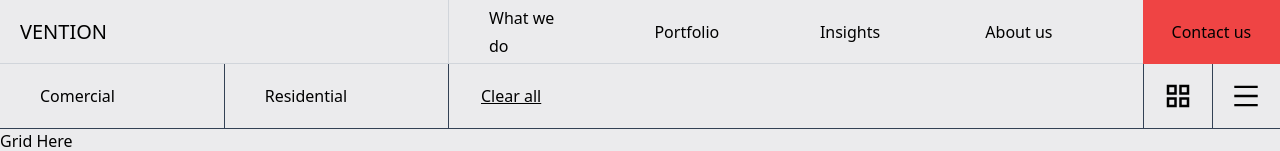
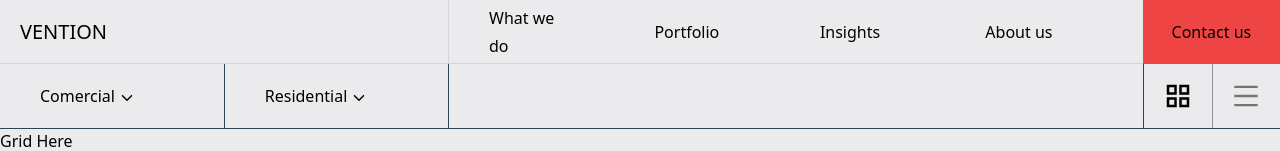
Before and after one commit to DemonHa/specialpainting, a Next.js app: page /what-we-do in a window 1280 px wide. Shown: the top 151 px of the page. Built offline with nearby package versions, Linux system fonts and the light colour scheme.

Commit message:
finishedFilters for big screens

```diff
--- /dev/null
+++ b/src/features/what-we-do/work-samples-grid/filter-tabs/custom-select/index.tsx
@@ -0,0 +1,37 @@
+'use client';
+
+import React, { useState } from 'react'
+
+const CustomSelect = () => {
+  const [showOptions, setShowOptions] = useState();
+
+  return (
+    <div className='divide-y divide-slate-700'>
+      <div className='py-5 px-3'>
+        Filter by...
+      </div>
+      <div className='w-[100vw] absolute flex flex-col left-0 h-[70vh] dark:bg-background-dark z-10 space-y-4'>
+        <div className='flex justify-between text-2xl items-center px-3 py-2'>
+          <div>Filters</div>
+          <div>X</div>
+        </div>
+        <div className='flex flex-col flex-1 items-center'>
+          <div className='text-xl border-t-[1px] w-full text-center py-4 border-slate-700'>
+            Residential
+          </div>
+          <div className='text-xl border-y-[1px] w-full text-center py-4 border-slate-700'>
+            Comercial
+          </div>
+          <div className='flex flex-1 justify-center items-end py-8'>
+            <div className='text-base underline' style={{ textUnderlineOffset: '4px' }}>Clear all</div>
+          </div>
+          <button className='py-5 text-center bg-orange-500 w-full'>
+            View Results (17)
+          </button>
+        </div>
+      </div>
+    </div>
+  )
+}
+
+export default CustomSelect
--- /dev/null
+++ b/src/features/what-we-do/work-samples-grid/filter-tabs/expandable-menu/index.tsx
@@ -0,0 +1,81 @@
+import React, { useState, useCallback } from 'react'
+import { IoIosArrowDown } from "react-icons/io";
+import { FilterSchemaTypes } from '../../index';
+import { IoMdCheckmark } from "react-icons/io";
+import defaultFilters from '../../utils/defaultFilters';
+
+
+type OuterFilterTypes = 'comercial' | 'residential';
+
+type InnerFilterTypes = 'interior' | 'exterior';
+
+type PropTypes = {
+  filters: FilterSchemaTypes;
+  setFilters: React.Dispatch<React.SetStateAction<FilterSchemaTypes>>;
+  type: OuterFilterTypes;
+}
+
+const ExpandableMenu = ({ setFilters, filters, type }: PropTypes) => {
+
+  const [hovered, setHovered] = useState(false);
+
+
+  const isFiltersDefault = (defaultFilters: FilterSchemaTypes, currentFilters: FilterSchemaTypes) => {
+    const defaultFiltersValues = Object.values(defaultFilters);
+    const currentFiltersValues = Object.values(currentFilters);
+
+    defaultFiltersValues.pop();
+    currentFiltersValues.pop();
+
+    return defaultFiltersValues === currentFiltersValues
+  }
+
+  const handleFilterChange = (currentFilters: FilterSchemaTypes, outerFilter: OuterFilterTypes, innerFilter: InnerFilterTypes) => {
+    //creating a deep clone so we avoid side effects when dealing with object mutations
+    const currentFiltersClone = JSON.parse(JSON.stringify(currentFilters));
+
+    const currentFieldValue = currentFiltersClone[outerFilter][innerFilter];
+
+    currentFiltersClone[outerFilter][innerFilter] = !currentFieldValue;
+
+    if (isFiltersDefault(defaultFilters, currentFiltersClone)) {
+      return setFilters(defaultFilters)
+    } else {
+      currentFiltersClone.isClean = false;
+    }
+    return setFilters(currentFiltersClone)
+  }
+
+  const isOuterFilterActivated = (type: OuterFilterTypes) => {
+    return Object.values(filters[type]).includes(true)
+  }
+
+  const isInnerFilterActivated = (currentFilters: FilterSchemaTypes, innerFilter: InnerFilterTypes, outerFilter: OuterFilterTypes) => {
+    return currentFilters[outerFilter][innerFilter]
+  }
+
+  const capitalizeFirstLetter = (string: string) => {
+    return string.charAt(0).toUpperCase() + string.slice(1);
+  }
+
+  return (
+    <div onMouseEnter={() => { setHovered(true) }} onMouseLeave={() => { setHovered(false) }} className='flex flex-col w-full relative'>
+      <div className={`flex space-x-1 items-center w-full px-10 py-5 text-[16px] cursor-pointer ${isOuterFilterActivated(type) ? 'bg-red-500' : ' hover:bg-red-300'}`}>
+        <div>{capitalizeFirstLetter(type)}</div>
+        <div className='pt-1'><IoIosArrowDown /></div>
+      </div>
+      <div className={`absolute flex-col w-full dark:bg-background-dark top-full z-20 ${!hovered && 'hidden'}`}>
+        <div onClick={() => { handleFilterChange(filters, type, 'interior') }} className={`flex items-center space-x-1 px-10 py-5 text-[16px] cursor-pointer hover:text-red-300 border-t border-slate-700 ${isInnerFilterActivated(filters, 'interior', type) && 'text-red-300'}`}>
+          {isInnerFilterActivated(filters, 'interior', type) && <IoMdCheckmark />}
+          <div>Interior</div>
+        </div>
+        <div onClick={() => { handleFilterChange(filters, type, 'exterior') }} className={`flex items-center space-x-1 px-10 py-5 text-[16px] cursor-pointer hover:text-red-300 border-t border-slate-700 ${isInnerFilterActivated(filters, 'exterior', type) && 'text-red-300'}`}>
+          {isInnerFilterActivated(filters, 'exterior', type) && <IoMdCheckmark />}
+          <div>Exterior</div>
+        </div>
+      </div>
+    </div>
+  )
+}
+
+export default ExpandableMenu
--- a/src/features/what-we-do/work-samples-grid/filter-tabs/index.tsx
+++ b/src/features/what-we-do/work-samples-grid/filter-tabs/index.tsx
@@ -1,65 +1,40 @@
-import React, { useCallback } from 'react'
+import React from 'react'
 import { MdOutlineGridView } from "react-icons/md";
 import { AiOutlineMenu } from "react-icons/ai";
+import CustomSelect from './custom-select';
+import ExpandableMenu from './expandable-menu';
+import { FilterSchemaTypes } from '..';
+import defaultFilters from '../utils/defaultFilters';
 
- type FilterTypes = "comercial" | "residential";
 
- type Filters =  null | FilterTypes[];
 
 type PropTypes = {
-  filters: Filters;
-  setFilters: React.Dispatch<React.SetStateAction<null | FilterTypes[]>>
+  filters: FilterSchemaTypes;
+  gridView: boolean;
+  setFilters: React.Dispatch<React.SetStateAction<FilterSchemaTypes>>;
+  setGridView: React.Dispatch<React.SetStateAction<boolean>>
 }
 
-const FilterTabs = ({filters, setFilters}: PropTypes) => {
-
-
-  const filterChange = (currFilters: Filters, newFilter: FilterTypes) => {
-    if(!currFilters){
-      return [newFilter]
-    }else{
-      const productExists = Boolean(currFilters.find((item) => item === newFilter));
-      if(productExists){
-        return currFilters.filter((item) => item === newFilter)
-      }else{
-        return [...currFilters, newFilter]
-      }
-    }
-  }
-
-
-  const handleFIlterChange = (filterClicked : FilterTypes) => () => {
-    setFilters((prevFilters) => filterChange(prevFilters, filterClicked))
-  }
-
-  const isFilterSelected = useCallback((filter: FilterTypes) => {
-    if(!filters){
-      return false
-    }
-
-    return Boolean(filters.find((currFilter) => currFilter === filter))
-  },[filters])
-
+const FilterTabs = ({ filters, gridView, setFilters, setGridView }: PropTypes) => {
 
   return (
     <div className='flex divide-x divide-slate-700 border-b border-slate-700'>
-      <div className='flex flex-1 divide-x divide-slate-700 justify-center'>
-        <div onClick={handleFIlterChange('comercial')} className={`w-full px-10 py-5 text-[16px] cursor-pointer hover:bg-red-500 ${isFilterSelected('comercial') ? 'bg-red-500': ''}`}>
-          Comercial
-        </div>
-        <div onClick={handleFIlterChange('residential')} className={`w-full px-10 py-5 text-[16px] cursor-pointer hover:bg-red-500 ${isFilterSelected('residential') ? 'bg-red-500': ''}`}>
-          Residential
-        </div>
+      <div className='flex flex-1 divide-x divide-slate-700 justify-center max-md:hidden'>
+        <ExpandableMenu filters={filters} setFilters={setFilters} type='comercial' />
+        <ExpandableMenu filters={filters} setFilters={setFilters} type='residential' />
       </div>
-      <div className='flex w-[65vw] justify-between divide-x divide-slate-700'>
-        <div className='flex flex-1'>
-          <div className='flex px-8 text-[16px] underline items-center'>Clear all</div>
+      <div className='w-full hidden max-md:flex'>
+        <CustomSelect />
+      </div>
+      <div className='flex md:w-[65vw] justify-between divide-x divide-slate-700'>
+        <div className='flex flex-1 max-md:hidden'>
+          <div onClick={() => { setFilters(defaultFilters) }} className={`flex px-8 text-[16px] underline items-center cursor-pointer ${filters.isClean && 'hidden'}`} style={{ textUnderlineOffset: '4px' }}>Clear all</div>
         </div>
         <div className='flex divide-x divide-slate-700 justify-between w-[15ch] items-center'>
-          <div className='h-full w-full flex justify-center items-center'>
+          <div onClick={() => { setGridView(true) }} className={`h-full w-full flex justify-center items-center cursor-pointer ${gridView ? 'opacity-[1]' : 'opacity-[0.5]'}`}>
             <MdOutlineGridView size={30} />
           </div>
-          <div className='h-full w-full flex justify-center items-center'>
+          <div onClick={() => { setGridView(false) }} className={`h-full w-full flex justify-center items-center cursor-pointer ${gridView ? 'opacity-[0.5]' : 'opacity-[1]'}`}>
             <AiOutlineMenu size={30} />
           </div>
         </div>
--- a/src/features/what-we-do/work-samples-grid/index.tsx
+++ b/src/features/what-we-do/work-samples-grid/index.tsx
@@ -2,15 +2,27 @@
 
 import React, { useState } from 'react'
 import FilterTabs from './filter-tabs'
+import defaultFilters from './utils/defaultFilters';
+
+export type FilterTypes = {
+  interior: boolean;
+  exterior: boolean;
+}
+
+export type FilterSchemaTypes = {
+  residential: FilterTypes;
+  comercial: FilterTypes;
+  isClean: boolean;
+}
 
 const WorkSamplesGrid = () => {
 
-
-  const [filters, setFilters] = useState(null)
+  const [filters, setFilters] = useState<FilterSchemaTypes>(defaultFilters)
+  const [gridView, setGridView] = useState<boolean>(true)
 
   return (
     <div className='flex flex-col'>
-      <FilterTabs filters={filters} setFilters={setFilters}/>
+      <FilterTabs filters={filters} setFilters={setFilters} gridView={gridView} setGridView={setGridView} />
       <div>Grid Here</div>
     </div>
   )
--- /dev/null
+++ b/src/features/what-we-do/work-samples-grid/utils/defaultFilters.ts
@@ -0,0 +1,13 @@
+const defaultFilters = {
+  comercial: {
+    interior: false,
+    exterior: false
+  },
+  residential: {
+    interior: false,
+    exterior: false
+  },
+  isClean: true,
+}
+
+export default defaultFilters;
```
